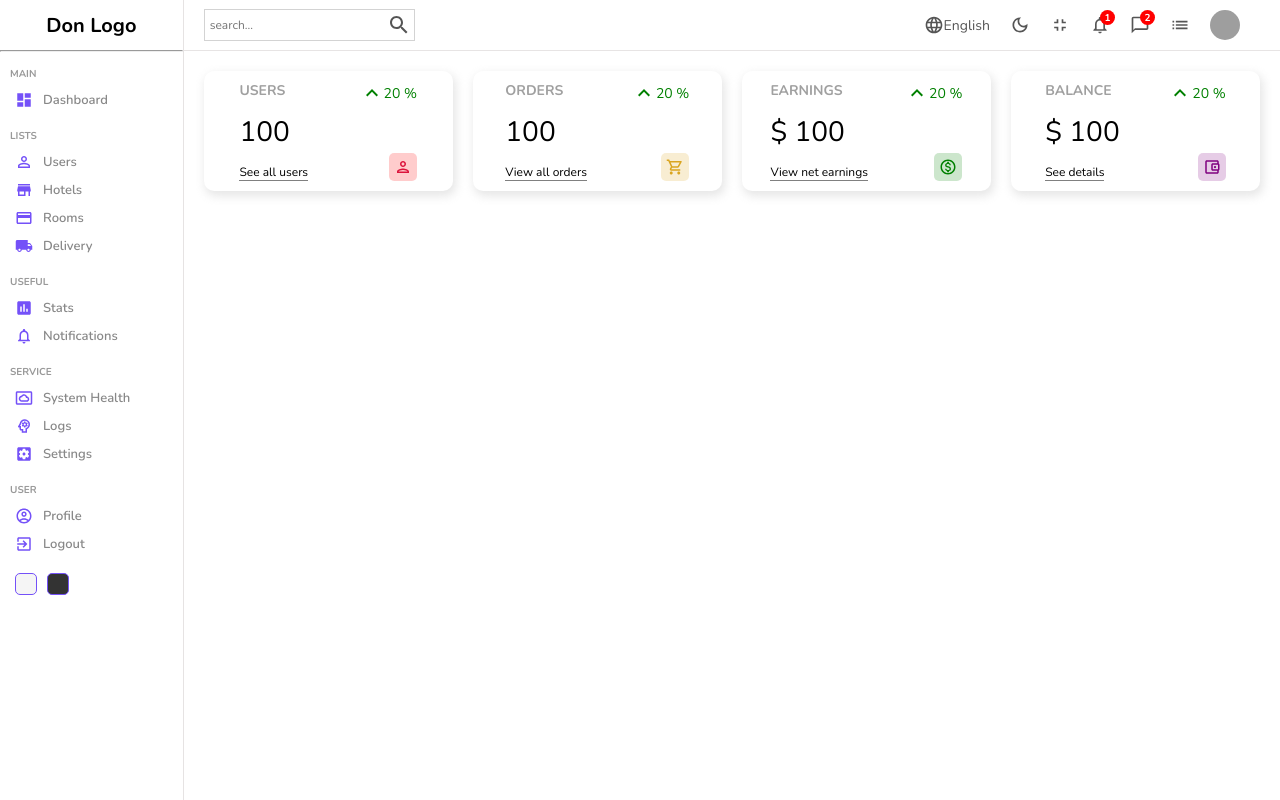
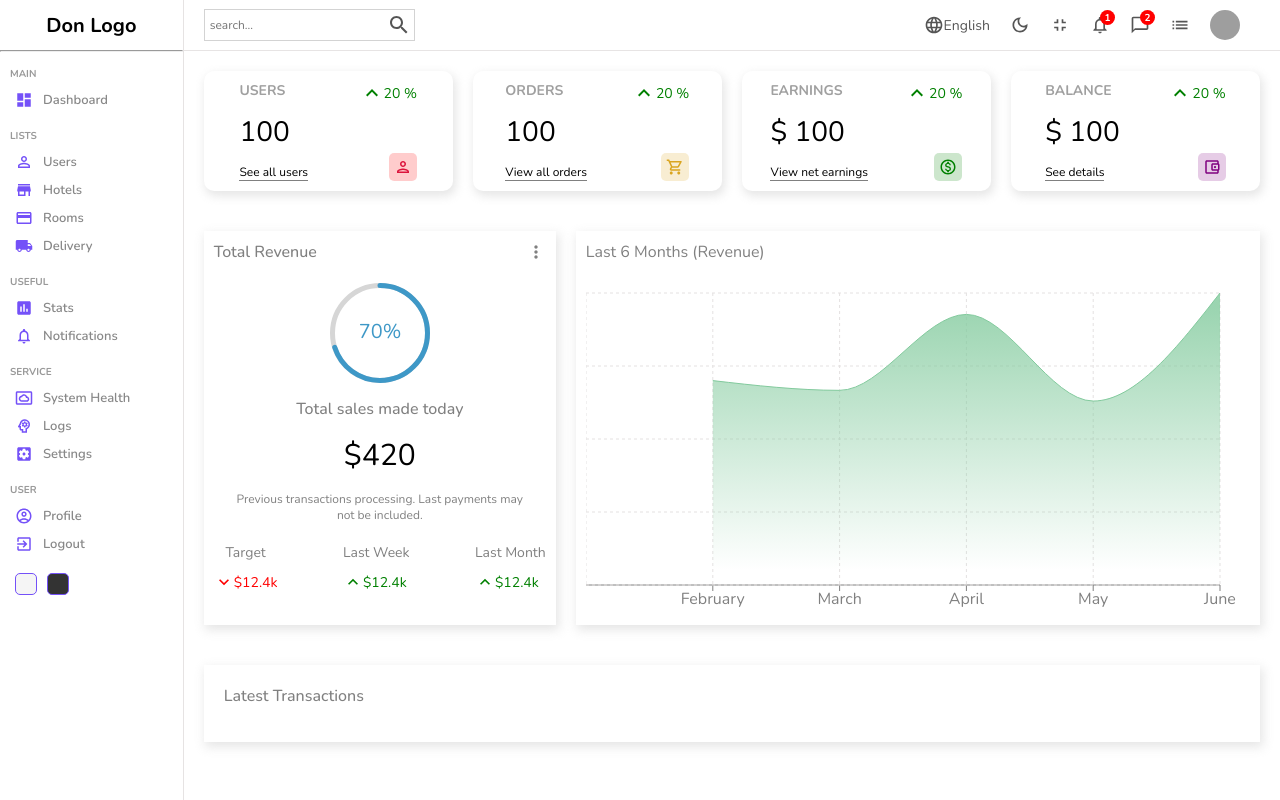
Before and after one commit to tonyclem/admin-template, a React (Create React App) app in the folder admin-template/: page / in a window 1280 px wide. Built offline with nearby package versions, Linux system fonts and the light colour scheme; grey boxes are pictures that could not be loaded.

Commit message:
added total revenue and monthly charts

```diff
--- a/admin-template/package.json
+++ b/admin-template/package.json
@@ -11,9 +11,11 @@
     "@testing-library/react": "^13.4.0",
     "@testing-library/user-event": "^13.5.0",
     "react": "^18.2.0",
+    "react-circular-progressbar": "^2.1.0",
     "react-dom": "^18.2.0",
     "react-router-dom": "^6.4.3",
     "react-scripts": "5.0.1",
+    "recharts": "^2.1.16",
     "sass": "^1.56.0",
     "web-vitals": "^2.1.4"
   },
--- /dev/null
+++ b/admin-template/src/components/chart/Chart.jsx
@@ -0,0 +1,76 @@
+import React from "react";
+import "./chart.scss";
+import {
+  AreaChart,
+  Area,
+  XAxis,
+  YAxis,
+  CartesianGrid,
+  Tooltip,
+  ResponsiveContainer,
+} from "recharts";
+
+// data
+const data = [
+  {
+    name: "January",
+    total: 3200,
+  },
+  {
+    name: "February",
+    Total: 2100,
+  },
+  {
+    name: "March",
+    Total: 2000,
+  },
+  {
+    name: "April",
+    Total: 2780,
+  },
+  {
+    name: "May",
+    Total: 1890,
+  },
+  {
+    name: "June",
+    Total: 3000,
+  },
+];
+
+const Chart = () => {
+  return (
+    <div className="chart">
+      <div className="title">Last 6 Months (Revenue)</div>
+      <ResponsiveContainer width="100%" aspect={2 / 1}>
+        <AreaChart
+          width={730}
+          height={250}
+          data={data}
+          margin={{ top: 10, right: 30, left: 0, bottom: 0 }}
+        >
+          <defs>
+            <linearGradient id="total" x1="0" y1="0" x2="0" y2="1">
+              <stop offset="5%" stopColor="#82ca9d" stopOpacity={0.8} />
+              <stop offset="95%" stopColor="#82ca9d" stopOpacity={0} />
+            </linearGradient>
+          </defs>
+          <XAxis dataKey="name" stroke="gray" />
+
+          <CartesianGrid strokeDasharray="3 3" className="chartGrid" />
+          <Tooltip />
+
+          <Area
+            type="monotone"
+            dataKey="Total"
+            stroke="#82ca9d"
+            fillOpacity={1}
+            fill="url(#total)"
+          />
+        </AreaChart>
+      </ResponsiveContainer>
+    </div>
+  );
+};
+
+export default Chart;
--- /dev/null
+++ b/admin-template/src/components/chart/chart.scss
@@ -0,0 +1,15 @@
+.chart {
+  flex: 4;
+  -webkit-box-shadow: 2px 4px 10px 1px rgba(0, 0, 0, 0.47);
+  box-shadow: 2px 4px 10px 1px rgba(201, 201, 201, 0.47);
+  padding: 10px;
+  color: gray;
+
+  .title {
+    margin-bottom: 20px;
+  }
+
+  .chartGrid {
+    stroke: rgb(228, 225, 225);
+  }
+}
--- /dev/null
+++ b/admin-template/src/components/featured/Featured.jsx
@@ -0,0 +1,55 @@
+import React from "react";
+import "./featured.scss";
+import MoreVertIcon from "@mui/icons-material/MoreVert";
+import { CircularProgressbar } from "react-circular-progressbar";
+import "react-circular-progressbar/dist/styles.css";
+import KeyboardArrowDownIcon from "@mui/icons-material/KeyboardArrowDown";
+import KeyboardArrowUpOutlinedIcon from "@mui/icons-material/KeyboardArrowUpOutlined";
+
+const Featured = () => {
+  return (
+    <div className="featured">
+      <div className="top">
+        <h1 className="title">Total Revenue</h1>
+        <MoreVertIcon fontSize="small" />
+      </div>
+      {/* Bottom */}
+      <div className="bottom">
+        <div className="featuredChart">
+          <CircularProgressbar value={70} text={"70%"} strokeWidth={5} />
+        </div>
+        <p className="title">Total sales made today</p>
+        <p className="amount">$420</p>
+        <p className="desc">
+          Previous transactions processing. Last payments may not be included.
+        </p>
+      </div>
+      {/* Summary */}
+      <div className="summary">
+        <div className="item">
+          <div className="itemTitle">Target</div>
+          <div className="itemResult negative">
+            <KeyboardArrowDownIcon fontSize="small" />
+            <div className="resultAmount">$12.4k</div>
+          </div>
+        </div>
+        <div className="item">
+          <div className="itemTitle">Last Week</div>
+          <div className="itemResult positive">
+            <KeyboardArrowUpOutlinedIcon fontSize="small" />
+            <div className="resultAmount">$12.4k</div>
+          </div>
+        </div>
+        <div className="item">
+          <div className="itemTitle">Last Month</div>
+          <div className="itemResult positive">
+            <KeyboardArrowUpOutlinedIcon fontSize="small" />
+            <div className="resultAmount">$12.4k</div>
+          </div>
+        </div>
+      </div>
+    </div>
+  );
+};
+
+export default Featured;
--- /dev/null
+++ b/admin-template/src/components/featured/featured.scss
@@ -0,0 +1,79 @@
+.featured {
+  flex: 2;
+  -webkit-box-shadow: 2px 4px 10px 1px rgba(0, 0, 0, 0.47);
+  box-shadow: 2px 4px 10px 1px rgba(201, 201, 201, 0.47);
+  padding: 10px;
+
+  .top {
+    display: flex;
+    align-items: center;
+    justify-content: space-between;
+    color: gray;
+
+    .title {
+      font-size: 16px;
+      font-weight: 500;
+    }
+  }
+
+  .bottom {
+    padding: 20px;
+    display: flex;
+    flex-direction: column;
+    align-items: center;
+    justify-content: center;
+    gap: 15px;
+
+    .featuredChart {
+      width: 100px;
+      height: 100px;
+    }
+
+    .title {
+      font-weight: 500;
+      color: gray;
+    }
+
+    .amount {
+      font-size: 30px;
+    }
+
+    .desc {
+      font-weight: 300;
+      font-size: 12px;
+      color: gray;
+      text-align: center;
+    }
+  }
+
+  .summary {
+    width: 100%;
+    display: flex;
+    align-items: center;
+    justify-content: space-between;
+
+    .item {
+      text-align: center;
+
+      .itemTitle {
+        font-size: 14px;
+        color: gray;
+      }
+
+      .itemResult {
+        display: flex;
+        align-items: center;
+        margin-top: 10px;
+        font-size: 14px;
+
+        &.positive {
+          color: green;
+        }
+
+        &.negative {
+          color: red;
+        }
+      }
+    }
+  }
+}
--- a/admin-template/src/pages/home/Home.jsx
+++ b/admin-template/src/pages/home/Home.jsx
@@ -3,6 +3,8 @@ import "./home.scss";
 import Sidebar from "../../components/sidebar/Sidebar";
 import Navbar from "../../components/navbar/Navbar";
 import Widget from "../../components/widget/Widget";
+import Featured from "../../components/featured/Featured";
+import Chart from "../../components/chart/Chart";
 
 const Home = () => {
   return (
@@ -16,6 +18,14 @@ const Home = () => {
           <Widget type="earning" />
           <Widget type="balance" />
         </div>
+        <div className="charts">
+          <Featured />
+          <Chart />
+        </div>
+        <div className="listContainer">
+          <div className="listTitle">Latest Transactions</div>
+          {/* <Table /> */}
+        </div>
       </div>
     </div>
   );
--- a/admin-template/src/pages/home/home.scss
+++ b/admin-template/src/pages/home/home.scss
@@ -5,9 +5,27 @@
     flex: 6;
   }
 
-  .widgets {
+  .widgets,
+  .charts {
     display: flex;
     padding: 20px;
     gap: 20px;
   }
+
+  .charts {
+    padding: 5px, 20px;
+  }
+
+  .listContainer {
+    -webkit-box-shadow: 2px 4px 10px 1px rgba(0, 0, 0, 0.47);
+    box-shadow: 2px 4px 10px 1px rgba(201, 201, 201, 0.47);
+    padding: 20px;
+    margin: 20px;
+
+    .listTitle {
+      font-weight: 500;
+      color: gray;
+      margin-bottom: 15px;
+    }
+  }
 }
```
Also changed, not shown: 1 other file (tests, documents, lock files or other folders).
